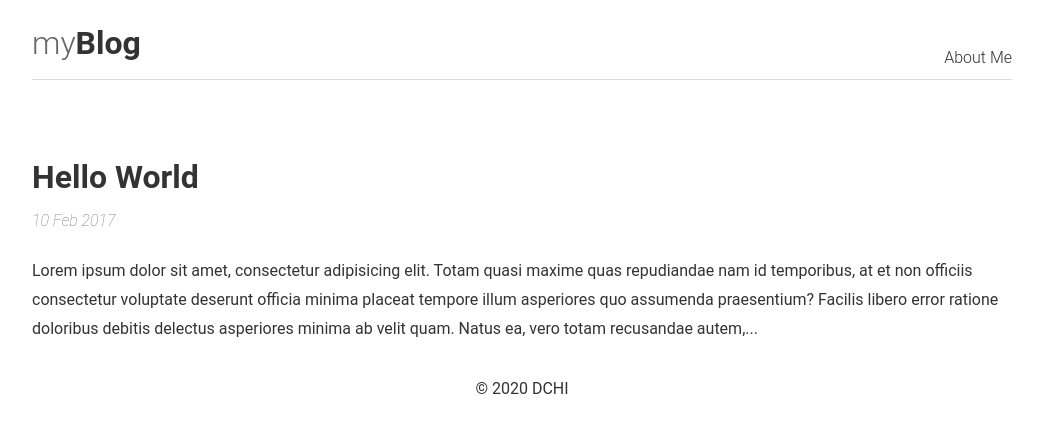
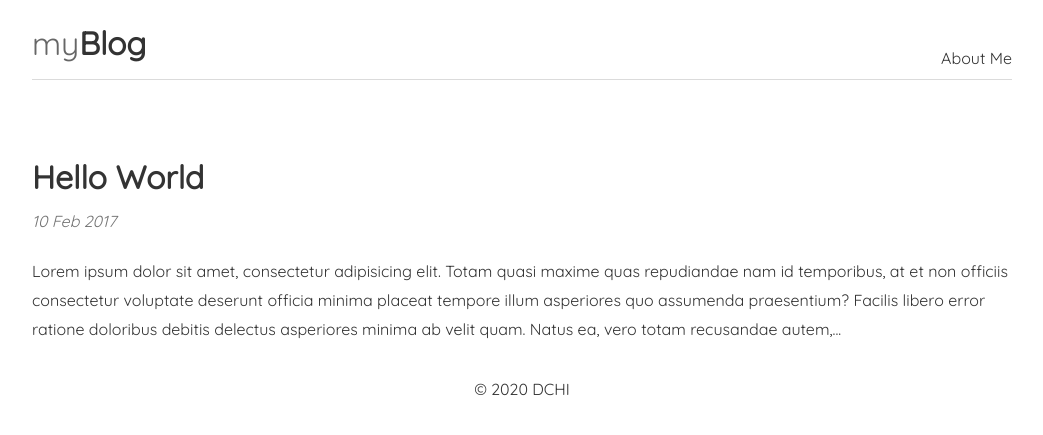
Before and after one commit to dc-95f13ffa1a43/dc-95f13ffa1a43.github.io, a Jekyll site: the page built from index.html, in a window 1280 px wide. Shown: the top 435 px of the page, without its empty margins (118-1161 px from the left). Built offline with Jekyll 4.4.1, drawn with Linux system fonts in a browser that asks for light colours; the list of posts is cut into pages by our own code; a style sheet for code colours, icons or effects is not loaded.

Commit message:
Update font

```diff
--- a/_includes/head.html
+++ b/_includes/head.html
@@ -8,6 +8,8 @@
   <meta name="description" content="{%if page.description %}{{ page.description }}{% else %}{{ site.description }}{% endif %}">
 
 	<!-- CSS & fonts -->
+	<link rel='stylesheet' href='//cdn.jsdelivr.net/npm/hack-font@3.3.0/build/web/hack.css'>
+	<link href="https://fonts.googleapis.com/css?family=Quicksand&display=swap" rel="stylesheet">
 	<link rel="stylesheet" href="{{ "/css/main.css" | prepend: site.baseurl | replace: '//', '/' }}">
 
 	<!-- RSS -->
--- a/_sass/typography.scss
+++ b/_sass/typography.scss
@@ -5,7 +5,7 @@
 
 body
 {
-  font-family : "Roboto", "Helvetica Neue", "Helvetica", "Arial", sans-serif;
+  font-family : "Quicksand", "Roboto", "Helvetica Neue", "Helvetica", "Arial", sans-serif;
   font-style: normal;
   font-weight: 400;
   font-size   : 16px;
```
Also changed, not shown: _posts/2017-02-10-hello-world.md (+7 -0 lines), 7 other files.
